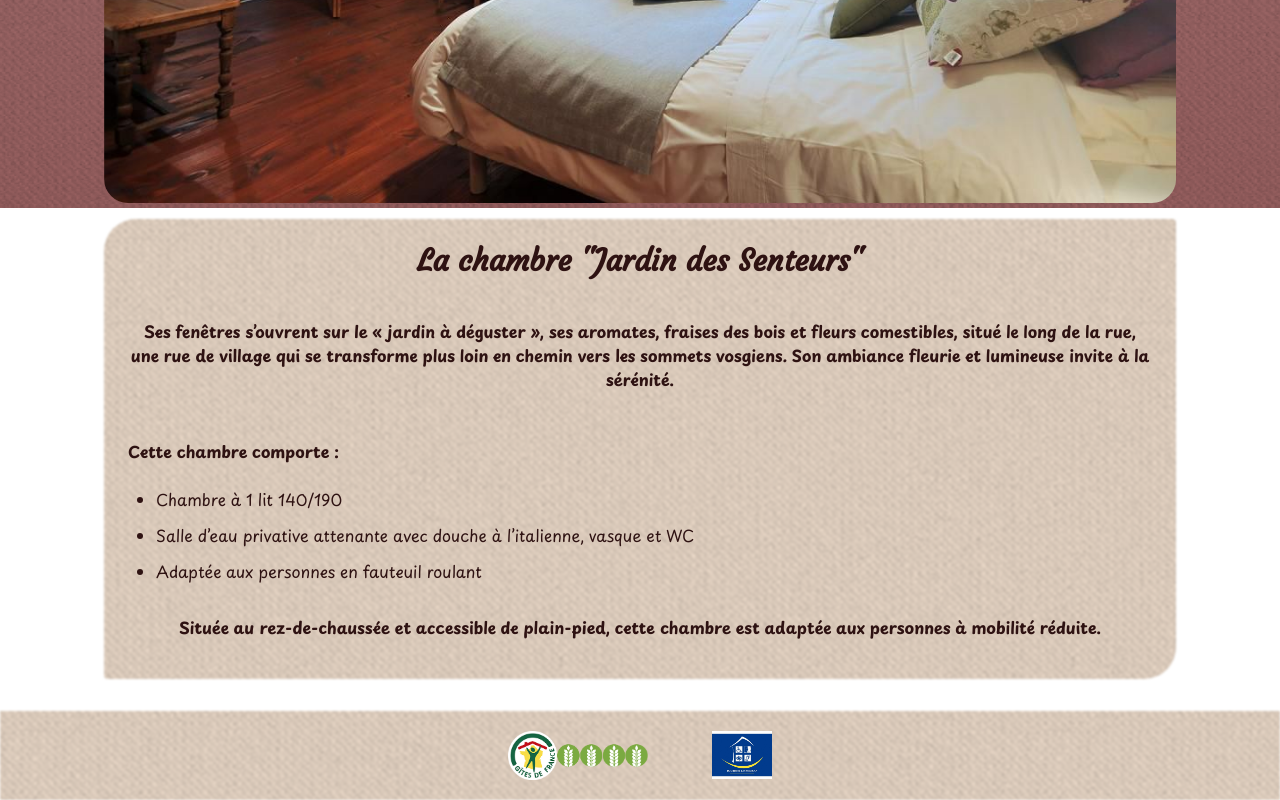
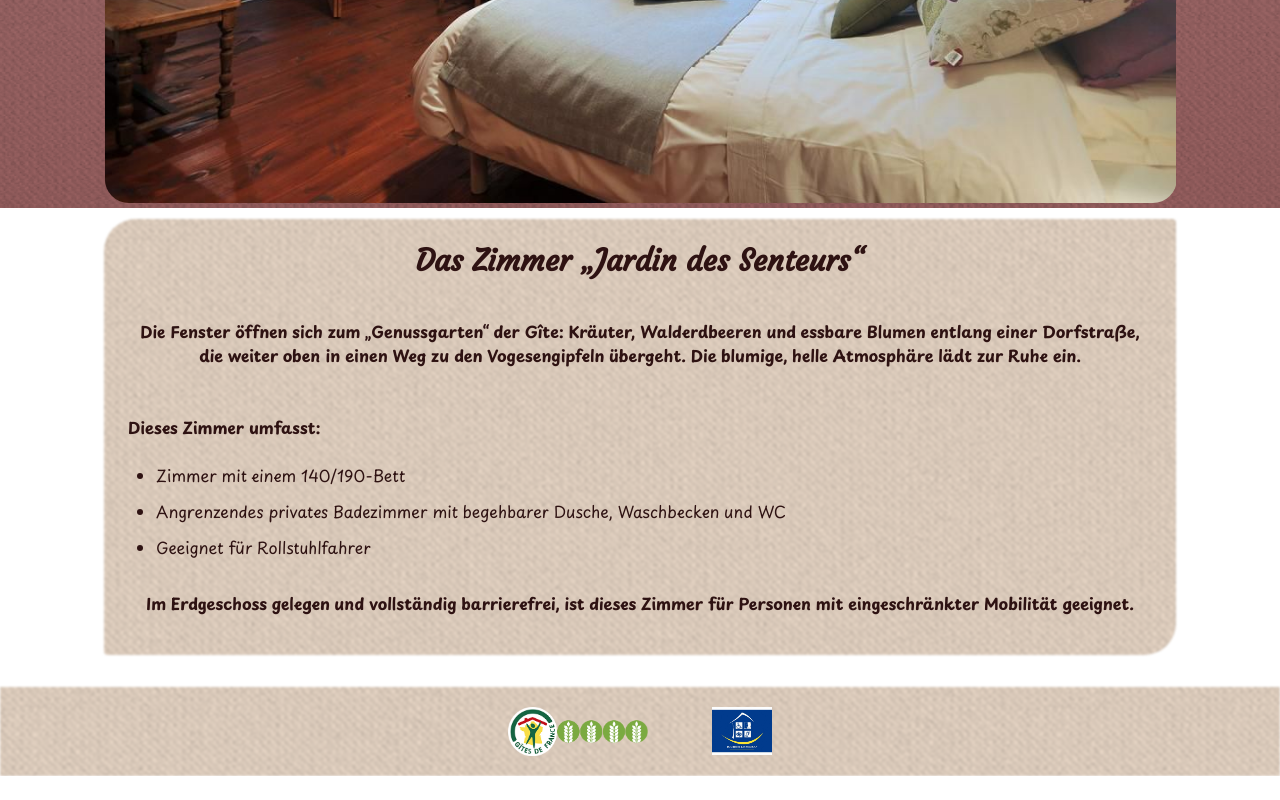
Before and after one commit to Annadesbois/gite-au-fil-de-leau, a Next.js app: page /de/notre-gite/chambre-jardin-des-senteurs in a window 1280 px wide. Shown: the part 592-1392 px from the top of the page. After the commit the page ends 1368 px from the top, so only its background shows below. Built offline with nearby package versions, Linux system fonts and the light colour scheme.

Commit message:
translate chambre jardin des senteurs

```diff
--- a/app/[locale]/notre-gite/chambre-aurores/page.tsx
+++ b/app/[locale]/notre-gite/chambre-aurores/page.tsx
@@ -1,4 +1,4 @@
-import type { Metadata } from "next";
+
 
 import PhotoCarousel from "@/components/carousel/PhotoCarousel";
 import { auroresPhotos } from "@/data/aurore-photos";
--- a/app/[locale]/notre-gite/chambre-jardin-des-senteurs/page.tsx
+++ b/app/[locale]/notre-gite/chambre-jardin-des-senteurs/page.tsx
@@ -1,45 +1,34 @@
-import type { Metadata } from "next";
-
 import PhotoCarousel from "@/components/carousel/PhotoCarousel";
 import { senteursPhotos } from "@/data/senteurs-photos";
+import { createPageHelpers } from "@/lib/metadata";
 
-export const metadata: Metadata = {
-  title: "Chambre « Jardin des Senteurs » — Gîte Au fil de l'eau",
-  description:
-    "La chambre « Jardin des Senteurs », située de plain-pied et adaptée aux personnes à mobilité réduite, avec lit 140/190 et salle d’eau privative donnant sur le jardin à déguster du gîte.",
-};
+import type { PageProp } from "@/types/i18n";
 
-const ChambreJardinDesSenteursPage = () => {
+const { generateMetadata, getPageMessages } = createPageHelpers("senteurs");
+
+export { generateMetadata };
+
+const ChambreJardinDesSenteursPage = async ({ params }: PageProp) => {
+  const senteurs = await getPageMessages(params);
+
   return (
     <>
       <PhotoCarousel slides={senteursPhotos} />
       <div className="content-area relative fabric-surface-light p-6 md:pb-10 rounded-tl-4xl rounded-br-4xl rounded-tr-sm rounded-bl-sm">
         <h1>
-          La chambre
-          <br className="block md:hidden" /> "Jardin des Senteurs"
+          {senteurs.title1}
+          <br className="block md:hidden" /> {senteurs.title2}
         </h1>
         <div className="flex flex-col gap-12">
-          <p className="font-bold text-center">
-            Ses fenêtres s’ouvrent sur le « jardin à déguster », ses aromates,
-            fraises des bois et fleurs comestibles, situé le long de la rue, une
-            rue de village qui se transforme plus loin en chemin vers les
-            sommets vosgiens. Son ambiance fleurie et lumineuse invite à la
-            sérénité.
-          </p>
+          <p className="font-bold text-center">{senteurs.intro}</p>
           <div>
-            <h2 className="font-bold">Cette chambre comporte :</h2>
+            <h2 className="font-bold">{senteurs.room.title}</h2>
             <ul>
-              <li>Chambre à 1 lit 140/190</li>
-              <li>
-                Salle d’eau privative attenante avec douche à l’italienne,
-                vasque et WC
-              </li>
-              <li>Adaptée aux personnes en fauteuil roulant</li>
+              <li>{senteurs.room.items.mainBed}</li>
+              <li>{senteurs.room.items.bathroom}</li>
+              <li>{senteurs.room.items.accessible}</li>
             </ul>
-            <p className="font-bold text-center mt-8">
-              Située au rez-de-chaussée et accessible de plain-pied, cette
-              chambre est adaptée aux personnes à mobilité réduite.
-            </p>
+            <p className="font-bold text-center mt-8">{senteurs.note}</p>
           </div>
         </div>
       </div>
--- a/lib/metadata.ts
+++ b/lib/metadata.ts
@@ -15,7 +15,7 @@ import type {
   AuroresMessages,
   CerisierMessages,
   GrangeMessages,
-  //   SenteursMessages,
+  SenteursMessages,
   //   BienEtreMessages,
   //   TarifsMessages,
   ResteMessages,
@@ -34,7 +34,7 @@ type Messages = {
   aurores: AuroresMessages;
   cerisier: CerisierMessages;
   grange: GrangeMessages;
-  //   senteurs: SenteursMessages;
+  senteurs: SenteursMessages;
   //   bienetre: BienEtreMessages;
   //   tarifs: TarifsMessages;
   reste: ResteMessages;
--- a/messages/de.json
+++ b/messages/de.json
@@ -299,5 +299,24 @@
       },
       "note": "Zwischen Alkoven, Garten und Meeresmotiven verleiht dieses Zimmer schon am Morgen gute Laune und Energie!"
     }
+  },
+
+  "senteurs": {
+    "meta": {
+      "title": "Zimmer „Jardin des Senteurs“ | Gîte Au fil de l'eau",
+      "description": "Das Zimmer „Jardin des Senteurs“, ebenerdig gelegen und für Personen mit eingeschränkter Mobilität geeignet, verfügt über ein 140/190-Bett und ein privates Badezimmer mit Zugang zum genussvollen Garten der Gîte."
+    },
+    "title1": "Das Zimmer",
+    "title2": "„Jardin des Senteurs“",
+    "intro": "Die Fenster öffnen sich zum „Genussgarten“ der Gîte: Kräuter, Walderdbeeren und essbare Blumen entlang einer Dorfstraße, die weiter oben in einen Weg zu den Vogesengipfeln übergeht. Die blumige, helle Atmosphäre lädt zur Ruhe ein.",
+    "room": {
+      "title": "Dieses Zimmer umfasst:",
+      "items": {
+        "mainBed": "Zimmer mit einem 140/190-Bett",
+        "bathroom": "Angrenzendes privates Badezimmer mit begehbarer Dusche, Waschbecken und WC",
+        "accessible": "Geeignet für Rollstuhlfahrer"
+      }
+    },
+    "note": "Im Erdgeschoss gelegen und vollständig barrierefrei, ist dieses Zimmer für Personen mit eingeschränkter Mobilität geeignet."
   }
 }
--- a/messages/en.json
+++ b/messages/en.json
@@ -300,5 +300,24 @@
       },
       "note": "Between alcove, garden and seaside atmosphere, this room brings humour and energy from the moment you wake up!"
     }
+  },
+
+  "senteurs": {
+    "meta": {
+      "title": "“Jardin des Senteurs” Room | Gîte Au fil de l'eau",
+      "description": "The “Jardin des Senteurs” room, located at ground level and accessible to people with reduced mobility, features a 140/190 bed and a private bathroom opening onto the gîte’s edible garden."
+    },
+    "title1": "The “Jardin des Senteurs”",
+    "title2": "Room",
+    "intro": "Its windows open onto the gîte’s “edible garden”: herbs, wild strawberries, and edible flowers lining a village street that soon turns into a path leading to the Vosges peaks. Its floral and luminous atmosphere invites serenity.",
+    "room": {
+      "title": "This room includes:",
+      "items": {
+        "mainBed": "Room with one 140/190 bed",
+        "bathroom": "Private ensuite bathroom with walk-in shower, sink and toilet",
+        "accessible": "Accessible for wheelchair users"
+      }
+    },
+    "note": "Located on the ground floor with step-free access, this room is suitable for people with reduced mobility."
   }
 }
--- a/messages/fr.json
+++ b/messages/fr.json
@@ -300,5 +300,24 @@
       },
       "note": "Entre alcove, jardin et bord de mer, cette chambre confère humour et tonus dès le réveil !"
     }
+  },
+
+  "senteurs": {
+    "meta": {
+      "title": "Chambre « Jardin des Senteurs » | Gîte Au fil de l'eau",
+      "description": "La chambre « Jardin des Senteurs », située de plain-pied et adaptée aux personnes à mobilité réduite, avec lit 140/190 et salle d’eau privative donnant sur le jardin à déguster du gîte."
+    },
+    "title1": "La chambre",
+    "title2":"« Jardin des Senteurs »",
+    "intro": "Ses fenêtres s’ouvrent sur le « jardin à déguster » : aromates, fraises des bois et fleurs comestibles bordant une rue de village qui se transforme plus loin en chemin vers les sommets vosgiens. Son ambiance fleurie et lumineuse invite à la sérénité.",
+    "room": {
+      "title": "Cette chambre comporte :",
+      "items": {
+        "mainBed": "Chambre à 1 lit 140/190",
+        "bathroom": "Salle d’eau privative attenante avec douche à l’italienne, vasque et WC",
+        "accessible": "Adaptée aux personnes en fauteuil roulant"
+      }
+    },
+    "note": "Située au rez-de-chaussée et accessible de plain-pied, cette chambre est adaptée aux personnes à mobilité réduite."
   }
 }
--- a/types/i18n/index.ts
+++ b/types/i18n/index.ts
@@ -18,3 +18,4 @@ export * from "./activities";
 export * from "./cerisier";
 export * from "./grange";
 export * from "./aurores";
+export * from "./senteurs";
--- /dev/null
+++ b/types/i18n/senteurs.ts
@@ -0,0 +1,14 @@
+export type SenteursMessages = {
+  title1: string;
+  title2: string;
+  intro: string;
+  room: {
+    title: string;
+    items: {
+      mainBed: string;
+      bathroom: string;
+      accessible: string;
+    };
+  };
+  note: string;
+};
```
